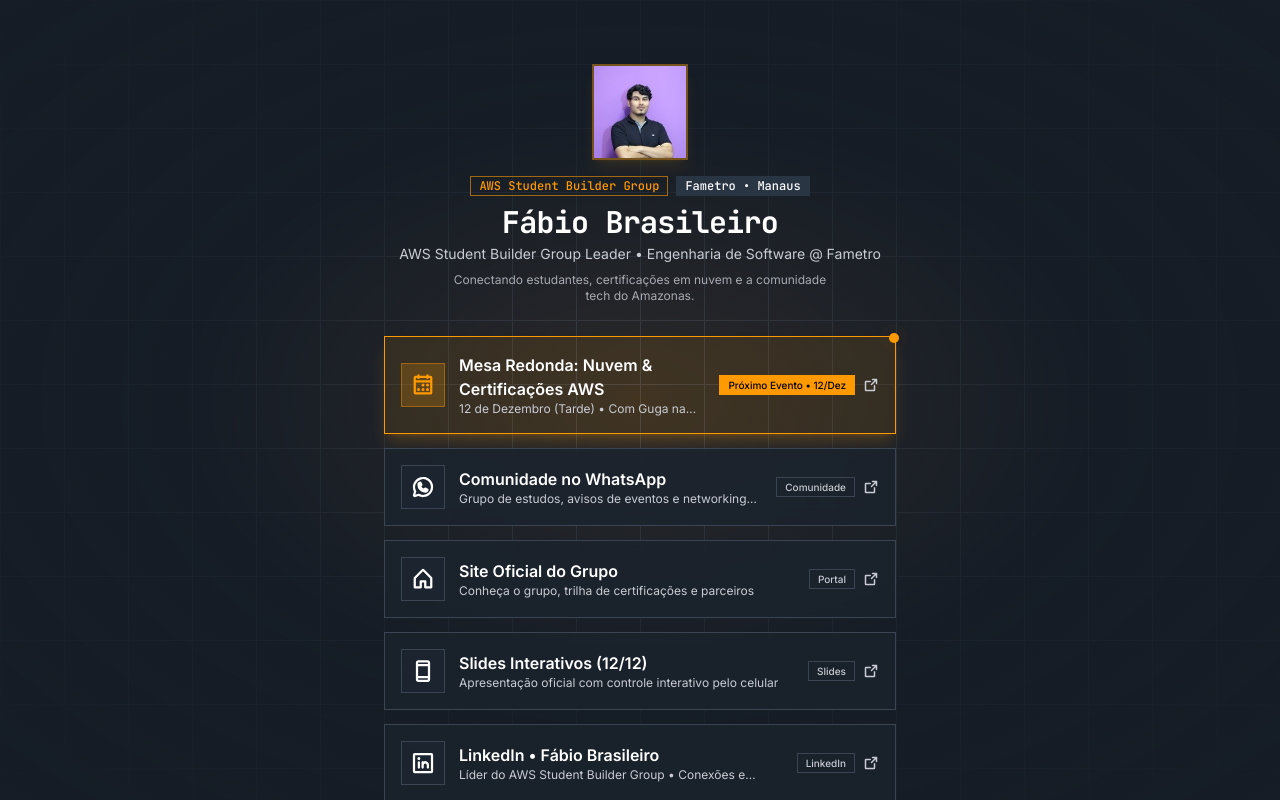
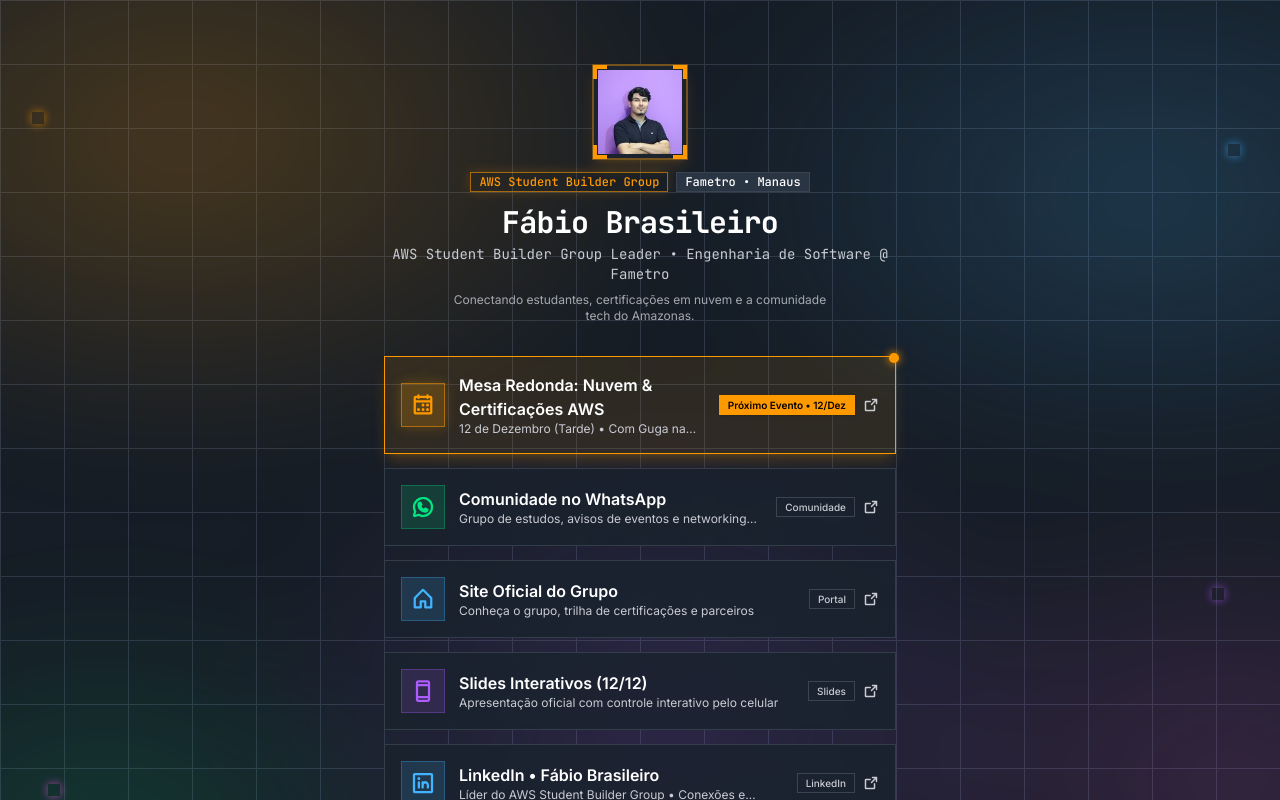
Before and after one commit to fabiobrasileiroo/aws-sbg-fametro, a Next.js app: page /links in a window 1280 px wide. Shown: the top 800 px of the page. Built offline with nearby package versions, Linux system fonts and the light colour scheme.

Commit message:
feat(links): adiciona animacoes baseadas no design system da aws

```diff
--- a/app/globals.css
+++ b/app/globals.css
@@ -250,3 +250,105 @@ main [data-slot="card"]:hover {
 /* botão voltar ao topo */
 .go-top { transition: opacity .3s ease, transform .3s ease; }
 @media (prefers-reduced-motion: reduce) { .go-top { transition: none; } }
+
+/* ---------- animações do AWS SBG Design System (Links View & Portal) ---------- */
+.aws-aurora-glow {
+  position: fixed;
+  inset: -20% -10%;
+  z-index: 0;
+  pointer-events: none;
+  background:
+    radial-gradient(45% 40% at 20% 25%, rgba(255, 153, 0, 0.22), transparent 70%),
+    radial-gradient(40% 35% at 80% 30%, rgba(66, 180, 255, 0.18), transparent 70%),
+    radial-gradient(38% 40% at 50% 75%, rgba(173, 92, 255, 0.16), transparent 70%),
+    radial-gradient(35% 35% at 85% 80%, rgba(255, 87, 233, 0.14), transparent 70%),
+    radial-gradient(30% 30% at 15% 85%, rgba(0, 229, 130, 0.14), transparent 70%);
+  filter: blur(48px);
+  animation: aws-aurora-drift 14s ease-in-out infinite alternate;
+}
+
+@keyframes aws-aurora-drift {
+  0% { transform: translate3d(-2%, -2%, 0) scale(1); }
+  50% { transform: translate3d(2%, 3%, 0) scale(1.05); }
+  100% { transform: translate3d(-1%, 1%, 0) scale(0.98); }
+}
+
+.sbg-rise {
+  animation: sbg-card-rise 0.55s cubic-bezier(0.16, 1, 0.3, 1) both;
+}
+
+@keyframes sbg-card-rise {
+  from {
+    opacity: 0;
+    transform: translateY(24px) scale(0.98);
+  }
+  to {
+    opacity: 1;
+    transform: translateY(0) scale(1);
+  }
+}
+
+.sbg-float {
+  animation: sbg-float-drift 4s ease-in-out infinite alternate;
+}
+
+@keyframes sbg-float-drift {
+  0% { transform: translateY(0); }
+  100% { transform: translateY(-6px); }
+}
+
+.sbg-shimmer-sweep {
+  position: absolute;
+  inset: 0;
+  pointer-events: none;
+  overflow: hidden;
+  border-radius: inherit;
+}
+
+.sbg-shimmer-sweep::after {
+  content: "";
+  position: absolute;
+  inset: 0;
+  background: linear-gradient(
+    105deg,
+    transparent 20%,
+    rgba(255, 153, 0, 0.08) 45%,
+    rgba(255, 255, 255, 0.18) 50%,
+    rgba(255, 153, 0, 0.08) 55%,
+    transparent 80%
+  );
+  transform: translateX(-100%);
+  animation: sbg-shimmer-anim 6s ease-in-out infinite;
+}
+
+@keyframes sbg-shimmer-anim {
+  0%, 60% { transform: translateX(-100%); }
+  100% { transform: translateX(100%); }
+}
+
+.pixel-chip {
+  position: absolute;
+  width: 12px;
+  height: 12px;
+  pointer-events: none;
+  opacity: 0.65;
+  box-shadow: 0 0 10px currentColor;
+  animation: pixel-pulse 3s steps(4, end) infinite alternate;
+}
+
+@keyframes pixel-pulse {
+  0% { transform: scale(1); opacity: 0.35; }
+  50% { transform: scale(1.25); opacity: 0.85; }
+  100% { transform: scale(0.9); opacity: 0.45; }
+}
+
+@media (prefers-reduced-motion: reduce) {
+  .aws-aurora-glow,
+  .sbg-rise,
+  .sbg-float,
+  .sbg-shimmer-sweep::after,
+  .pixel-chip {
+    animation: none !important;
+    transform: none !important;
+  }
+}
--- a/components/site/links-view.tsx
+++ b/components/site/links-view.tsx
@@ -17,10 +17,68 @@ interface LinksViewProps {
   locale: Locale
 }
 
+type AccentColor = "orange" | "green" | "blue" | "purple" | "pink"
+
+const colorStyles: Record<
+  AccentColor,
+  {
+    borderHover: string
+    bgHover: string
+    iconBox: string
+    iconBoxHover: string
+    titleHover: string
+  }
+> = {
+  orange: {
+    borderHover: "hover:border-aws-orange/80 hover:shadow-aws-orange/20",
+    bgHover: "hover:bg-aws-orange/10",
+    iconBox: "border-aws-orange/40 bg-aws-orange/15 text-aws-orange",
+    iconBoxHover: "group-hover:border-aws-orange group-hover:bg-aws-orange/25 group-hover:text-aws-orange",
+    titleHover: "group-hover:text-aws-orange",
+  },
+  green: {
+    borderHover: "hover:border-aws-green/80 hover:shadow-aws-green/20",
+    bgHover: "hover:bg-aws-green/10",
+    iconBox: "border-aws-green/30 bg-aws-green/15 text-aws-green",
+    iconBoxHover: "group-hover:border-aws-green group-hover:bg-aws-green/25 group-hover:text-aws-green",
+    titleHover: "group-hover:text-aws-green",
+  },
+  blue: {
+    borderHover: "hover:border-aws-blue/80 hover:shadow-aws-blue/20",
+    bgHover: "hover:bg-aws-blue/10",
+    iconBox: "border-aws-blue/30 bg-aws-blue/15 text-aws-blue",
+    iconBoxHover: "group-hover:border-aws-blue group-hover:bg-aws-blue/25 group-hover:text-aws-blue",
+    titleHover: "group-hover:text-aws-blue",
+  },
+  purple: {
+    borderHover: "hover:border-aws-purple/80 hover:shadow-aws-purple/20",
+    bgHover: "hover:bg-aws-purple/10",
+    iconBox: "border-aws-purple/30 bg-aws-purple/15 text-aws-purple",
+    iconBoxHover: "group-hover:border-aws-purple group-hover:bg-aws-purple/25 group-hover:text-aws-purple",
+    titleHover: "group-hover:text-aws-purple",
+  },
+  pink: {
+    borderHover: "hover:border-aws-pink/80 hover:shadow-aws-pink/20",
+    bgHover: "hover:bg-aws-pink/10",
+    iconBox: "border-aws-pink/30 bg-aws-pink/15 text-aws-pink",
+    iconBoxHover: "group-hover:border-aws-pink group-hover:bg-aws-pink/25 group-hover:text-aws-pink",
+    titleHover: "group-hover:text-aws-pink",
+  },
+}
+
 export function LinksView({ locale }: LinksViewProps) {
   const isEn = locale === "en"
 
-  const links = [
+  const links: Array<{
+    title: string
+    subtitle: string
+    url: string
+    badge: string
+    icon: typeof CalendarDotsIcon
+    highlight: boolean
+    color: AccentColor
+    external: boolean
+  }> = [
     {
       title: isEn
         ? "Online Roundtable: Cloud & AWS Certifications"
@@ -32,6 +90,7 @@ export function LinksView({ locale }: LinksViewProps) {
       badge: isEn ? "Next Event • Dec 12" : "Próximo Evento • 12/Dez",
       icon: CalendarDotsIcon,
       highlight: true,
+      color: "orange",
       external: true,
     },
     {
@@ -43,6 +102,7 @@ export function LinksView({ locale }: LinksViewProps) {
       badge: isEn ? "Community" : "Comunidade",
       icon: WhatsappLogoIcon,
       highlight: false,
+      color: "green",
       external: true,
     },
     {
@@ -54,6 +114,7 @@ export function LinksView({ locale }: LinksViewProps) {
       badge: isEn ? "Portal" : "Portal",
       icon: HouseIcon,
       highlight: false,
+      color: "blue",
       external: false,
     },
     {
@@ -65,6 +126,7 @@ export function LinksView({ locale }: LinksViewProps) {
       badge: isEn ? "Slides" : "Slides",
       icon: DeviceMobileIcon,
       highlight: false,
+      color: "purple",
       external: false,
     },
     {
@@ -76,6 +138,7 @@ export function LinksView({ locale }: LinksViewProps) {
       badge: "LinkedIn",
       icon: LinkedinLogoIcon,
       highlight: false,
+      color: "blue",
       external: true,
     },
     {
@@ -87,6 +150,7 @@ export function LinksView({ locale }: LinksViewProps) {
       badge: "Instagram",
       icon: InstagramLogoIcon,
       highlight: false,
+      color: "pink",
       external: true,
     },
     {
@@ -98,34 +162,74 @@ export function LinksView({ locale }: LinksViewProps) {
       badge: isEn ? "Partner" : "Parceiro",
       icon: ArrowSquareOutIcon,
       highlight: false,
+      color: "orange",
       external: true,
     },
   ]
 
   return (
-    <div className="relative min-h-screen w-full bg-pixel-grid bg-background px-4 py-12 text-foreground sm:py-16">
-      {/* Luz ambiente de fundo */}
+    <div className="relative min-h-screen w-full bg-pixel-grid bg-background px-4 py-12 text-foreground sm:py-16 overflow-x-hidden">
+      {/* Aurora animada com a paleta oficial da AWS */}
+      <div aria-hidden="true" className="aws-aurora-glow" />
+
+      {/* Pixels 8-bit decorativos flutuantes (Assinatura visual do SBG Kit) */}
       <div
         aria-hidden="true"
-        className="pointer-events-none fixed inset-0 bg-radial from-aws-orange/10 via-background/80 to-background"
+        className="pixel-chip left-8 top-28 text-aws-orange hidden sm:block"
+        style={{ animationDelay: "0.2s" }}
+      />
+      <div
+        aria-hidden="true"
+        className="pixel-chip right-10 top-36 text-aws-blue hidden sm:block"
+        style={{ animationDelay: "0.7s" }}
+      />
+      <div
+        aria-hidden="true"
+        className="pixel-chip left-12 top-2/3 text-aws-pink hidden sm:block"
+        style={{ animationDelay: "1.2s" }}
+      />
+      <div
+        aria-hidden="true"
+        className="pixel-chip right-14 top-1/2 text-aws-purple hidden sm:block"
+        style={{ animationDelay: "0.9s" }}
+      />
+      <div
+        aria-hidden="true"
+        className="pixel-chip right-8 bottom-36 text-aws-green hidden sm:block"
+        style={{ animationDelay: "1.5s" }}
+      />
+      <div
+        aria-hidden="true"
+        className="pixel-chip left-10 bottom-24 text-aws-orange hidden sm:block"
+        style={{ animationDelay: "0.4s" }}
       />
 
       <main className="relative z-10 mx-auto flex max-w-lg flex-col items-center">
         {/* Header do perfil */}
-        <header className="mb-8 flex flex-col items-center text-center">
-          <div className="relative mb-4 size-24 overflow-hidden rounded-2xl border-2 border-aws-orange/40 bg-card shadow-lg shadow-aws-orange/10 transition-transform duration-300 hover:scale-105">
-            <img
-              src={asset("/img/pessoas/fabio-brasileiro.jpg")}
-              alt="Fábio Brasileiro"
-              className="size-full object-cover"
-            />
+        <header className="mb-8 flex flex-col items-center text-center sbg-rise">
+          {/* Avatar com moldura de vidro e cantos pixel (Design System AWS) */}
+          <div className="relative mb-4 size-24 p-1 rounded-2xl border-2 border-aws-orange/40 bg-card shadow-lg shadow-aws-orange/15 transition-all duration-500 hover:scale-105 hover:border-aws-orange hover:shadow-aws-orange/30">
+            <span className="px-corner px-tl" aria-hidden="true" />
+            <span className="px-corner px-tr" aria-hidden="true" />
+            <span className="px-corner px-bl" aria-hidden="true" />
+            <span className="px-corner px-br" aria-hidden="true" />
+            <div className="size-full overflow-hidden rounded-xl">
+              <img
+                src={asset("/img/pessoas/fabio-brasileiro.jpg")}
+                alt="Fábio Brasileiro"
+                className="size-full object-cover transition-transform duration-700 hover:scale-110"
+              />
+            </div>
           </div>
 
-          <div className="mb-2 flex items-center gap-2">
-            <Badge variant="outline" className="border-aws-orange/60 font-mono text-xs text-aws-orange">
+          <div className="mb-2 flex items-center gap-2 sbg-float">
+            <Badge
+              variant="outline"
+              className="border-aws-orange/60 font-mono text-xs text-aws-orange shadow-[0_0_12px_rgba(255,153,0,0.2)]"
+            >
               AWS Student Builder Group
             </Badge>
-            <Badge variant="secondary" className="font-mono text-xs">
+            <Badge variant="secondary" className="font-mono text-xs border border-border">
               Fametro • Manaus
             </Badge>
           </div>
@@ -133,7 +237,7 @@ export function LinksView({ locale }: LinksViewProps) {
           <h1 className="text-2xl font-bold tracking-tight text-foreground sm:text-3xl">
             Fábio Brasileiro
           </h1>
-          <p className="mt-1 text-sm text-muted-foreground">
+          <p className="mt-1 text-sm text-muted-foreground font-mono">
             {isEn
               ? "AWS Student Builder Group Leader • Software Engineering @ Fametro"
               : "AWS Student Builder Group Leader • Engenharia de Software @ Fametro"}
@@ -148,20 +252,26 @@ export function LinksView({ locale }: LinksViewProps) {
 
         {/* Lista de Links */}
         <nav aria-label="Links úteis" className="flex w-full flex-col gap-3.5">
-          {links.map((item) => {
+          {links.map((item, index) => {
             const Icon = item.icon
+            const cStyle = colorStyles[item.color]
+
             return (
               <a
                 key={item.title}
                 href={item.url}
                 target={item.external ? "_blank" : undefined}
                 rel={item.external ? "noopener noreferrer" : undefined}
-                className={`group relative flex items-center justify-between gap-4 rounded-xl border p-4 transition-all duration-300 ${
+                className={`group relative flex items-center justify-between gap-4 rounded-xl border p-4 transition-all duration-300 ease-out hover:-translate-y-1 hover:shadow-lg sbg-rise ${
                   item.highlight
-                    ? "border-aws-orange bg-aws-orange/10 shadow-lg shadow-aws-orange/20 hover:scale-[1.02] hover:bg-aws-orange/15"
-                    : "border-border bg-card/80 backdrop-blur-sm hover:scale-[1.01] hover:border-aws-orange/50 hover:bg-card"
+                    ? "border-aws-orange bg-aws-orange/10 shadow-lg shadow-aws-orange/20 hover:border-aws-orange hover:bg-aws-orange/15 hover:shadow-aws-orange/30"
+                    : `border-border/80 bg-card/85 backdrop-blur-sm ${cStyle.borderHover} ${cStyle.bgHover}`
                 }`}
+                style={{ animationDelay: `${index * 65 + 120}ms` }}
               >
+                {/* Efeito de feixe de luz dinâmico (Shimmer) no destaque */}
+                {item.highlight && <div className="sbg-shimmer-sweep" aria-hidden="true" />}
+
                 {/* Indicador pulsante se for destaque */}
                 {item.highlight && (
                   <span
@@ -169,23 +279,23 @@ export function LinksView({ locale }: LinksViewProps) {
                     className="absolute -top-1.5 -right-1.5 flex size-3.5 items-center justify-center"
                   >
                     <span className="absolute inline-flex size-full animate-ping rounded-full bg-aws-orange opacity-75" />
-                    <span className="relative inline-flex size-2.5 rounded-full bg-aws-orange" />
+                    <span className="relative inline-flex size-2.5 rounded-full bg-aws-orange shadow-[0_0_8px_#FF9900]" />
                   </span>
                 )}
 
                 <div className="flex items-center gap-3.5">
                   <div
-                    className={`flex size-11 shrink-0 items-center justify-center rounded-lg border transition-colors ${
+                    className={`flex size-11 shrink-0 items-center justify-center rounded-lg border transition-all duration-300 group-hover:scale-110 group-hover:-rotate-3 ${
                       item.highlight
-                        ? "border-aws-orange/40 bg-aws-orange/20 text-aws-orange"
-                        : "border-border bg-muted/50 text-foreground group-hover:border-aws-orange/40 group-hover:text-aws-orange"
+                        ? "border-aws-orange/50 bg-aws-orange/20 text-aws-orange shadow-[0_0_12px_rgba(255,153,0,0.25)]"
+                        : `${cStyle.iconBox} ${cStyle.iconBoxHover}`
                     }`}
                   >
                     <Icon className="size-6" weight="bold" />
                   </div>
 
                   <div className="flex flex-col text-left">
-                    <span className="text-base font-semibold text-foreground transition-colors group-hover:text-aws-orange">
+                    <span className={`text-base font-semibold text-foreground transition-colors ${cStyle.titleHover}`}>
                       {item.title}
                     </span>
                     <span className="line-clamp-1 text-xs text-muted-foreground">
@@ -200,15 +310,15 @@ export function LinksView({ locale }: LinksViewProps) {
                       variant={item.highlight ? "default" : "outline"}
                       className={`hidden text-[10px] sm:inline-flex ${
                         item.highlight
-                          ? "bg-aws-orange text-black hover:bg-aws-orange"
-                          : "border-border text-muted-foreground"
+                          ? "bg-aws-orange text-black font-semibold hover:bg-aws-orange shadow-sm"
+                          : "border-border text-muted-foreground group-hover:border-current"
                       }`}
                     >
                       {item.badge}
                     </Badge>
                   )}
                   <ArrowSquareOutIcon
-                    className="size-4 text-muted-foreground transition-transform group-hover:translate-x-0.5 group-hover:text-foreground"
+                    className="size-4 text-muted-foreground transition-transform duration-300 group-hover:translate-x-1.5 group-hover:text-foreground"
                     weight="bold"
                   />
                   {item.external && (
@@ -223,7 +333,7 @@ export function LinksView({ locale }: LinksViewProps) {
         </nav>
 
         {/* Rodapé institucional */}
-        <footer className="mt-10 flex flex-col items-center text-center text-xs text-muted-foreground">
+        <footer className="mt-10 flex flex-col items-center text-center text-xs text-muted-foreground sbg-rise" style={{ animationDelay: "600ms" }}>
           <p>© {new Date().getFullYear()} AWS Student Builder Group • Centro Universitário Fametro</p>
           <p className="mt-1 text-[11px] text-muted-foreground/70">
             {isEn
@@ -233,7 +343,7 @@ export function LinksView({ locale }: LinksViewProps) {
           <div className="mt-4">
             <a
               href={asset(isEn ? "/en/" : "/")}
-              className="font-mono text-xs text-aws-orange underline-offset-4 hover:underline"
+              className="font-mono text-xs text-aws-orange underline-offset-4 hover:underline transition-colors hover:text-aws-orange/80"
             >
               ← {isEn ? "Back to main website" : "Voltar para o site principal"}
             </a>
```
